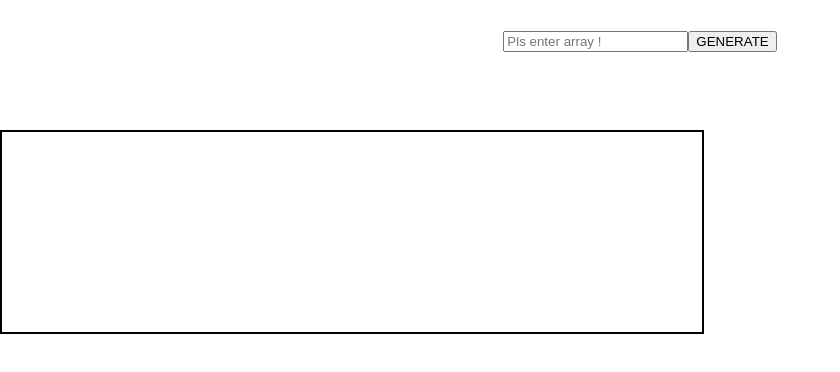
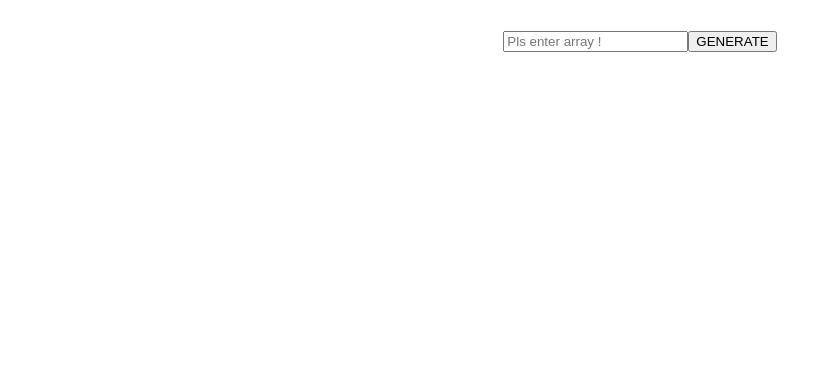
Before and after one commit to WHitE-TITaN/Sorting-Visualizer, a JavaScript app in the folder sorting-visualizer/: page / in a window 1280 px wide. Shown: the top 372 px of the page, without its empty margins (0-840 px from the left). Built offline with nearby package versions, Linux system fonts and the light colour scheme; the HTML template or start-up script is replaced by a standard one.

Commit message:
reset app ! to initial stage

```diff
--- a/sorting-visualizer/src/App.js
+++ b/sorting-visualizer/src/App.js
@@ -1,6 +1,4 @@
 import './App.css';
-import newBar from './userInput';
-import Graph from './components/Graph';
 
 function App() {
 
@@ -10,14 +8,9 @@ function App() {
 
       <div className='input'>
         <input id = 'array' placeholder='Pls enter array !'></input>
-        <button id = 'submmit' onClick={newBar}>GENERATE</button>
+        <button id = 'submmit'>GENERATE</button>
       </div>
 
-
-
-      <div className='MainGraph'>
-        <Graph></Graph>
-      </div>
     </div>
   );
 }
--- a/sorting-visualizer/src/components/Bars.css
+++ /dev/null
@@ -1,5 +0,0 @@
-.BarsOfGraph{
-    height: var(--BarsOfGraph-hight);
-    width: 20px;
-    background-color: greenyellow;
-}
--- a/sorting-visualizer/src/components/Bars.js
+++ /dev/null
@@ -1,13 +0,0 @@
-import React, {Component} from "react";
-import "./Bars.css";
-
-class Bars extends Component{
-    render(){
-        return(
-            <div className = 'BarsOfGraph'>
-            </div>
-        );
-    }
-}
-
-export default Bars;
--- a/sorting-visualizer/src/components/Graph.css
+++ /dev/null
@@ -1,7 +0,0 @@
-.GraphBox{
-    display: flex;
-    align-items: end;
-    width: 700px;
-    height: 200px;
-    border: 2px solid black;
-}
--- a/sorting-visualizer/src/components/Graph.js
+++ /dev/null
@@ -1,16 +0,0 @@
-import React, { Component }from 'react'
-import Bars from './Bars';
-import "./Graph.css"
-
-class Graph extends Component{
-    render(){
-        return(
-            <div className = 'GraphBox'>
-                <Bars></Bars>
-            </div>
-        );
-    }
-}
-
-
-export default Graph;
--- a/sorting-visualizer/src/components/barGeneration.js
+++ /dev/null
@@ -1,4 +0,0 @@
-export default function setHight(newHight){
-
-    document.documentElement.style.setProperty('--BarsOfGraph-hight', newHight + 'px');
-}
--- a/sorting-visualizer/src/userInput.js
+++ b/sorting-visualizer/src/userInput.js
@@ -4,6 +4,8 @@ import "./components/Bars.css"
 export default function newBar() {
     document.getElementById('submmit').onclick = function(){
         let hight = document.getElementById('array').value;
+        console.log(hight);
+        console.log(typeof(hight));
         setHight(hight);
     };
 }
```
